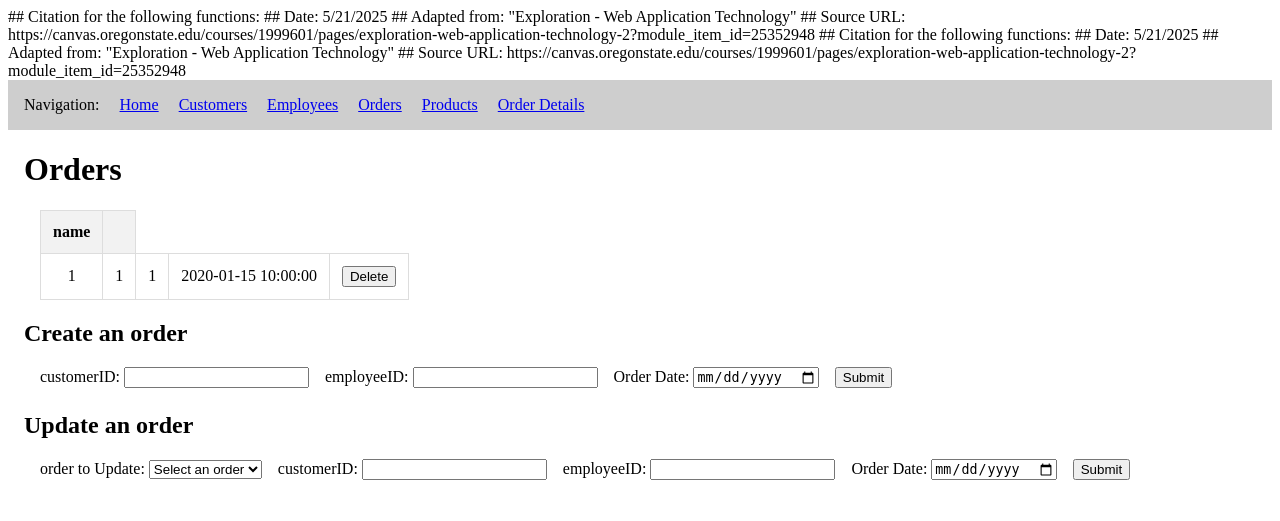
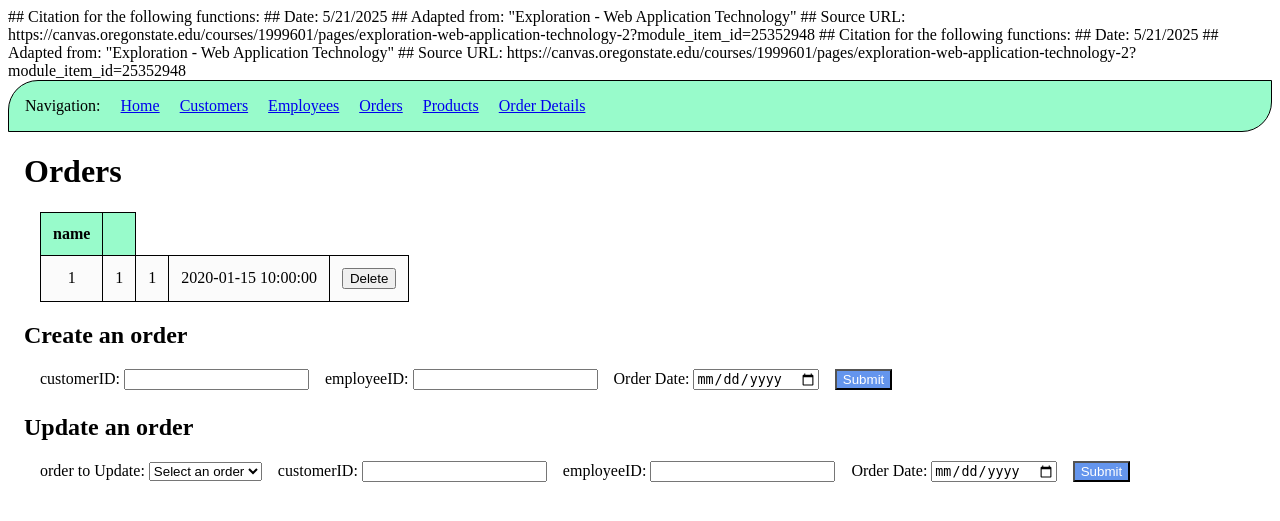
Before and after one commit to JoshFlenniken/CS340-Group-79-Project, a Flask app: template templates/orders.j2 in a window 1280 px wide. Shown: the top 521 px of the page. Run offline with Flask 3, Linux system fonts and the light colour scheme; the template is opened without the code that fills it: most values are stand-ins (such as "Sample title", 1, 10 or a date in 2020); some libraries are stand-ins or nearby versions.

Commit message:
Update style.css
Gave it a little color, softened some edges, and differentiated the submit buttons from deletes.

```diff
--- a/static/style.css
+++ b/static/style.css
@@ -4,16 +4,18 @@
 Source URL: https://canvas.oregonstate.edu/courses/1999601/pages/exploration-web-application-technology-2?module_item_id=25352948 */
 
 h1, h2 { margin-left: 16px;}
-table {border-collapse: collapse;margin-left: 32px;}
+table {border-collapse: collapse; margin-left: 32px;}
 th, td {
-    border: 1px solid #ddd;
+    border: 1px solid #000000;
     padding: 12px;
     text-align: center;
 }
-th {background-color: #f2f2f2;}
-tr:nth-child(even) {background-color: #f9f9f9;}
+th {background-color: #98FBCB;}
+tr:nth-child(odd) {background-color: #dddddd23;}
+tr:nth-child(even) {background-color: #98fbcb45;}
 .cuForm { margin-left: 32px;}
 input, select { margin-bottom: 4px;margin-right: 12px;}
-nav {background-color: #cecece;padding: 16px;}
+nav {border: 1px solid #000000; border-radius: 30px 0px 30px 0px; background-color: #98FBCB; padding: 16px;}
 a {margin-left: 16px;}
 .homepageDescription {margin-left: 32px;}
+input[type="button"], input[type="submit"] {background-color:cornflowerblue; color: #ffffff;}
```
